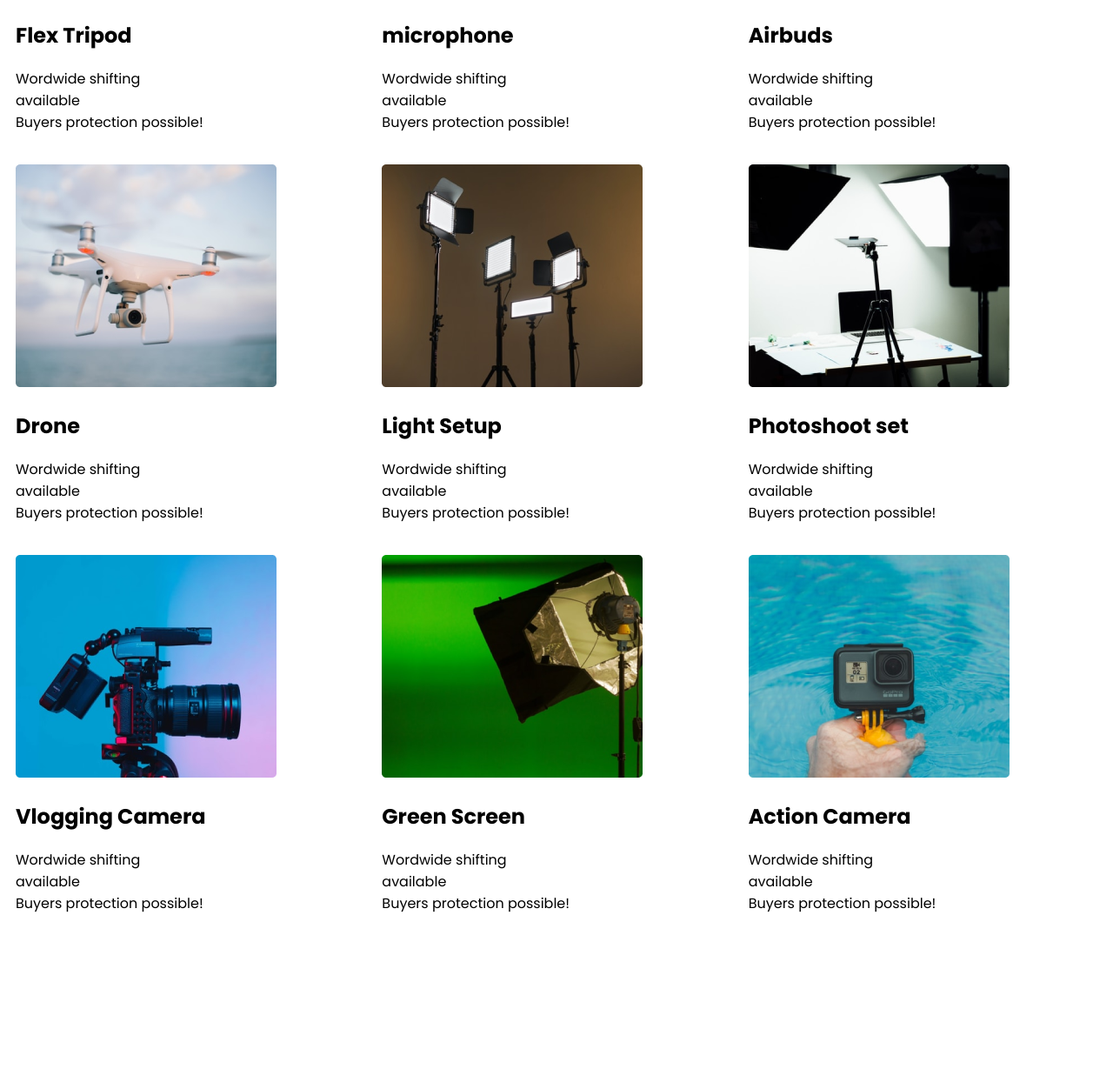
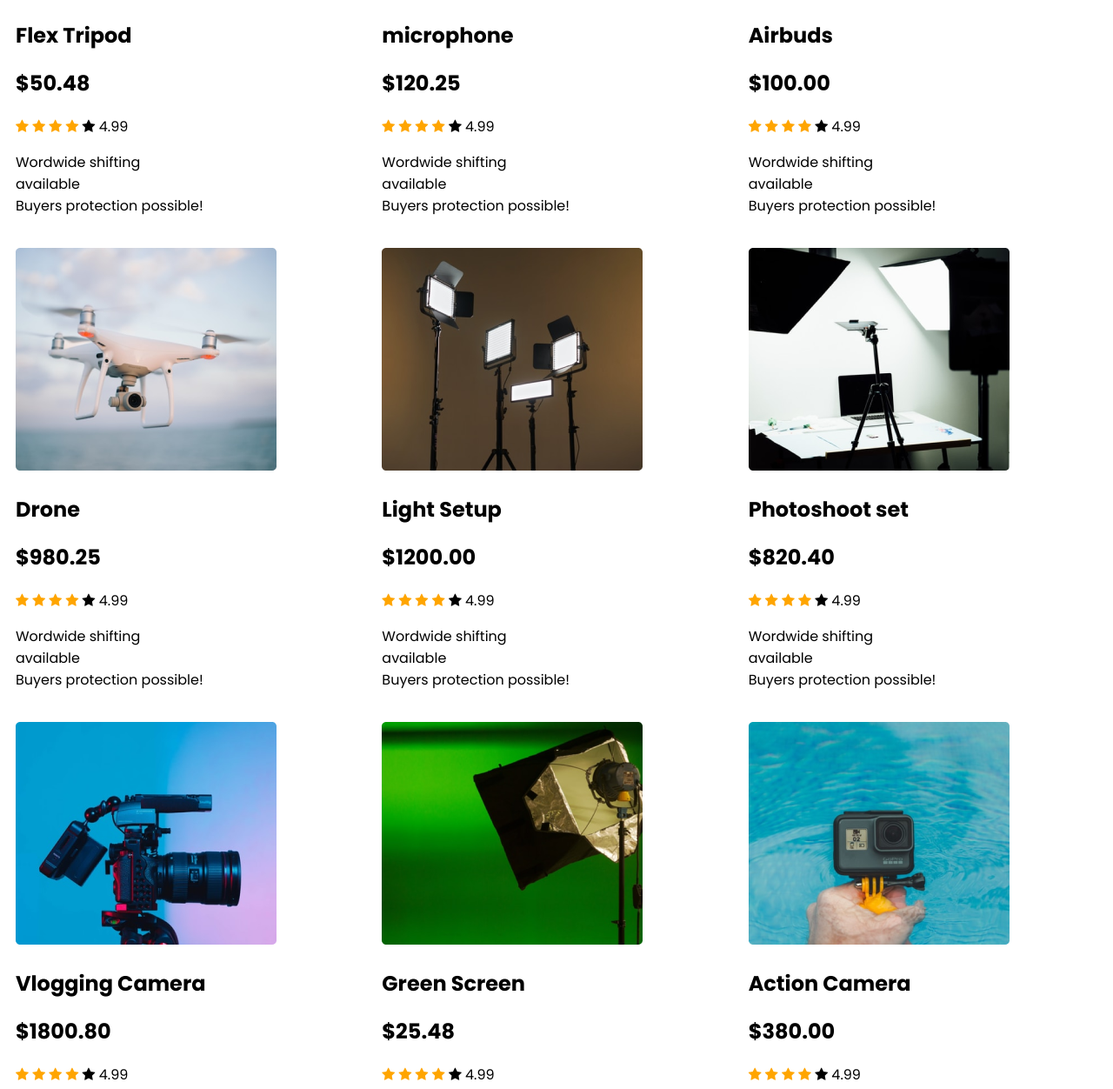
Before and after one commit to T-ahiti/influencer, a plain HTML site: page index.html in a window 1280 px wide. Shown: the part 1130-2382 px from the top of the page at 87% size. Before the commit the page ends 2215 px from the top, so only its background shows below. Drawn offline with Linux system fonts and the light colour scheme.

Commit message:
star added

```diff
--- a/index.html
+++ b/index.html
@@ -1,5 +1,6 @@
 <!DOCTYPE html>
 <html lang="en">
+
 <head>
     <meta charset="UTF-8">
     <meta name="viewport" content="width=device-width, initial-scale=1.0">
@@ -7,7 +8,9 @@
     <link rel="stylesheet" href="styles.css">
     <link rel="preconnect" href="https://fonts.googleapis.com">
     <link rel="preconnect" href="https://fonts.gstatic.com" crossorigin>
-    <link href="https://fonts.googleapis.com/css2?family=Poppins:wght@100;200;300;400;500;600;700;800;900&display=swap" rel="stylesheet">
+    <link href="https://fonts.googleapis.com/css2?family=Poppins:wght@100;200;300;400;500;600;700;800;900&display=swap"
+        rel="stylesheet">
+        <link rel="stylesheet" href="https://cdnjs.cloudflare.com/ajax/libs/font-awesome/4.7.0/css/font-awesome.min.css">
 </head>
 
 
@@ -24,9 +27,19 @@
                     <li class="title-des">Products</li>
                     <li class="title-des">Sign Up</li>
                     <li class="title-des">Login</li>
-                    <li><svg xmlns="http://www.w3.org/2000/svg" width="24" height="24" viewBox="0 0 24 24"><path fill="none" stroke="currentColor" stroke-linecap="round" stroke-linejoin="round" d="m21 21l-4.343-4.343m0 0A8 8 0 1 0 5.343 5.343a8 8 0 0 0 11.314 11.314"/></svg>
+                    <li><svg xmlns="http://www.w3.org/2000/svg" width="24" height="24" viewBox="0 0 24 24">
+                            <path fill="none" stroke="currentColor" stroke-linecap="round" stroke-linejoin="round"
+                                d="m21 21l-4.343-4.343m0 0A8 8 0 1 0 5.343 5.343a8 8 0 0 0 11.314 11.314" />
+                        </svg>
                     </li>
-                    <li><svg xmlns="http://www.w3.org/2000/svg" width="30" height="30" viewBox="0 0 32 32"><g fill="none" stroke="currentColor" stroke-linecap="round" stroke-linejoin="round" stroke-width="2"><path d="M6 6h24l-3 13H9m18 4H10L5 2H2"/><circle cx="25" cy="27" r="2"/><circle cx="12" cy="27" r="2"/></g></svg></li>
+                    <li><svg xmlns="http://www.w3.org/2000/svg" width="30" height="30" viewBox="0 0 32 32">
+                            <g fill="none" stroke="currentColor" stroke-linecap="round" stroke-linejoin="round"
+                                stroke-width="2">
+                                <path d="M6 6h24l-3 13H9m18 4H10L5 2H2" />
+                                <circle cx="25" cy="27" r="2" />
+                                <circle cx="12" cy="27" r="2" />
+                            </g>
+                        </svg></li>
                 </ul>
             </div>
         </nav>
@@ -37,8 +50,24 @@
             </div>
             <div class="header-writing">
                 <h1 class="header-title">Start your Journey as <br>Influencer</h1>
-                  <p class="title-des header-des">Lorem ipsum dolor sit amet, consectetur adipiscing elit. Sem <br>vestibulum sed scelerisque eros. Lectus faucibus.</p>
-                   <br><button class="button-primary"><span class="white">Prebook now</span>  <svg fill="#ffffff" width="24px" height="24px" viewBox="0 0 24 24" xmlns="http://www.w3.org/2000/svg" stroke="#ffffff"><g id="SVGRepo_bgCarrier" stroke-width="0"></g><g id="SVGRepo_tracerCarrier" stroke-linecap="round" stroke-linejoin="round"></g><g id="SVGRepo_iconCarrier"> <g data-name="Layer 2"> <g data-name="arrow-forward"> <rect width="24" height="24" transform="rotate(-90 12 12)" opacity="0"></rect> <path d="M5 13h11.86l-3.63 4.36a1 1 0 0 0 1.54 1.28l5-6a1.19 1.19 0 0 0 .09-.15c0-.05.05-.08.07-.13A1 1 0 0 0 20 12a1 1 0 0 0-.07-.36c0-.05-.05-.08-.07-.13a1.19 1.19 0 0 0-.09-.15l-5-6A1 1 0 0 0 14 5a1 1 0 0 0-.64.23 1 1 0 0 0-.13 1.41L16.86 11H5a1 1 0 0 0 0 2z"></path> </g> </g> </g></svg></button>
+                <p class="title-des header-des">Lorem ipsum dolor sit amet, consectetur adipiscing elit. Sem
+                    <br>vestibulum sed scelerisque eros. Lectus faucibus.</p>
+                <br><button class="button-primary"><span class="white">Prebook now</span> <svg fill="#ffffff"
+                        width="24px" height="24px" viewBox="0 0 24 24" xmlns="http://www.w3.org/2000/svg"
+                        stroke="#ffffff">
+                        <g id="SVGRepo_bgCarrier" stroke-width="0"></g>
+                        <g id="SVGRepo_tracerCarrier" stroke-linecap="round" stroke-linejoin="round"></g>
+                        <g id="SVGRepo_iconCarrier">
+                            <g data-name="Layer 2">
+                                <g data-name="arrow-forward">
+                                    <rect width="24" height="24" transform="rotate(-90 12 12)" opacity="0"></rect>
+                                    <path
+                                        d="M5 13h11.86l-3.63 4.36a1 1 0 0 0 1.54 1.28l5-6a1.19 1.19 0 0 0 .09-.15c0-.05.05-.08.07-.13A1 1 0 0 0 20 12a1 1 0 0 0-.07-.36c0-.05-.05-.08-.07-.13a1.19 1.19 0 0 0-.09-.15l-5-6A1 1 0 0 0 14 5a1 1 0 0 0-.64.23 1 1 0 0 0-.13 1.41L16.86 11H5a1 1 0 0 0 0 2z">
+                                    </path>
+                                </g>
+                            </g>
+                        </g>
+                    </svg></button>
             </div>
         </section>
     </header>
@@ -63,63 +92,135 @@
                 <div class="card">
                     <img src="images/tripod.png" alt="">
                     <h2>Flex Tripod</h2>
-                    <div class="star"></div>
+                    <h2>$50.48</h2>
+                    <div class="star">
+                        <span class="fa fa-star checked"></span>
+                        <span class="fa fa-star checked"></span>
+                        <span class="fa fa-star checked"></span>
+                        <span class="fa fa-star checked"></span>
+                        <span class="fa fa-star"></span>
+                        <span> 4.99</span>
+                    </div>
                     <p>Wordwide shifting<br>available<br>Buyers protection possible!</p>
                 </div>
 
                 <div class="card">
                     <img src="images/mic.png" alt="">
                     <h2>microphone</h2>
-                    <div class="star"></div>
+                    <h2>$120.25</h2>
+                    <div class="star">
+                        <span class="fa fa-star checked"></span>
+                        <span class="fa fa-star checked"></span>
+                        <span class="fa fa-star checked"></span>
+                        <span class="fa fa-star checked"></span>
+                        <span class="fa fa-star"></span>
+                        <span> 4.99</span>
+                    </div>
                     <p>Wordwide shifting<br>available<br>Buyers protection possible!</p>
                 </div>
 
                 <div class="card">
                     <img src="images/airpod.png" alt="">
                     <h2>Airbuds</h2>
-                    <div class="star"></div>
+                    <h2>$100.00</h2>
+                    <div class="star">
+                        <span class="fa fa-star checked"></span>
+                        <span class="fa fa-star checked"></span>
+                        <span class="fa fa-star checked"></span>
+                        <span class="fa fa-star checked"></span>
+                        <span class="fa fa-star"></span>
+                        <span> 4.99</span>
+                    </div>
                     <p>Wordwide shifting<br>available<br>Buyers protection possible!</p>
                 </div>
 
                 <div class="card">
                     <img src="images/drone.png" alt="">
                     <h2>Drone</h2>
-                    <div class="star"></div>
+                    <h2>$980.25</h2>
+                    <div class="star">
+                        <span class="fa fa-star checked"></span>
+                        <span class="fa fa-star checked"></span>
+                        <span class="fa fa-star checked"></span>
+                        <span class="fa fa-star checked"></span>
+                        <span class="fa fa-star"></span>
+                        <span> 4.99</span>
+                    </div>
                     <p>Wordwide shifting<br>available<br>Buyers protection possible!</p>
                 </div>
 
                 <div class="card">
                     <img src="images/lights.png" alt="">
                     <h2>Light Setup</h2>
-                    <div class="star"></div>
+                    <h2>$1200.00</h2>
+                    <div class="star">
+                        <span class="fa fa-star checked"></span>
+                        <span class="fa fa-star checked"></span>
+                        <span class="fa fa-star checked"></span>
+                        <span class="fa fa-star checked"></span>
+                        <span class="fa fa-star"></span>
+                        <span> 4.99</span>
+                    </div>
                     <p>Wordwide shifting<br>available<br>Buyers protection possible!</p>
                 </div>
 
                 <div class="card">
                     <img src="images/setup.png" alt="">
                     <h2>Photoshoot set</h2>
-                    <div class="star"></div>
+                    <h2>$820.40</h2>
+                    <div class="star">
+                        <span class="fa fa-star checked"></span>
+                        <span class="fa fa-star checked"></span>
+                        <span class="fa fa-star checked"></span>
+                        <span class="fa fa-star checked"></span>
+                        <span class="fa fa-star"></span>
+                        <span> 4.99</span>
+                    </div>
                     <p>Wordwide shifting<br>available<br>Buyers protection possible!</p>
                 </div>
 
                 <div class="card">
                     <img src="images/camera.png" alt="">
                     <h2>Vlogging Camera</h2>
-                    <div class="star"></div>
+                    <h2>$1800.80</h2>
+                    <div class="star">
+                        <span class="fa fa-star checked"></span>
+                        <span class="fa fa-star checked"></span>
+                        <span class="fa fa-star checked"></span>
+                        <span class="fa fa-star checked"></span>
+                        <span class="fa fa-star"></span>
+                        <span> 4.99</span>
+                    </div>
                     <p>Wordwide shifting<br>available<br>Buyers protection possible!</p>
                 </div>
 
                 <div class="card">
                     <img src="images/single-light.png" alt="">
                     <h2>Green Screen</h2>
-                    <div class="star"></div>
+                    <h2>$25.48</h2>
+                    <div class="star">
+                        <span class="fa fa-star checked"></span>
+                        <span class="fa fa-star checked"></span>
+                        <span class="fa fa-star checked"></span>
+                        <span class="fa fa-star checked"></span>
+                        <span class="fa fa-star"></span>
+                        <span> 4.99</span>
+                    </div>
                     <p>Wordwide shifting<br>available<br>Buyers protection possible!</p>
                 </div>
 
                 <div class="card">
                     <img src="images/action.png" alt="">
                     <h2>Action Camera</h2>
-                    <div class="star"></div>
+                    <h2>$380.00</h2>
+                    <div class="star">
+                        <span class="fa fa-star checked"></span>
+                        <span class="fa fa-star checked"></span>
+                        <span class="fa fa-star checked"></span>
+                        <span class="fa fa-star checked"></span>
+                        <span class="fa fa-star"></span>
+                        <span> 4.99</span>
+                    </div>
                     <p>Wordwide shifting<br>available<br>Buyers protection possible!</p>
                 </div>
 
--- a/styles.css
+++ b/styles.css
@@ -118,7 +118,9 @@ nav ul{
     padding: 10px;
 }
 
-
+.checked {
+    color: orange;
+  }
 
 
 
```
Lines whose indentation alone changed are shown as unchanged.
